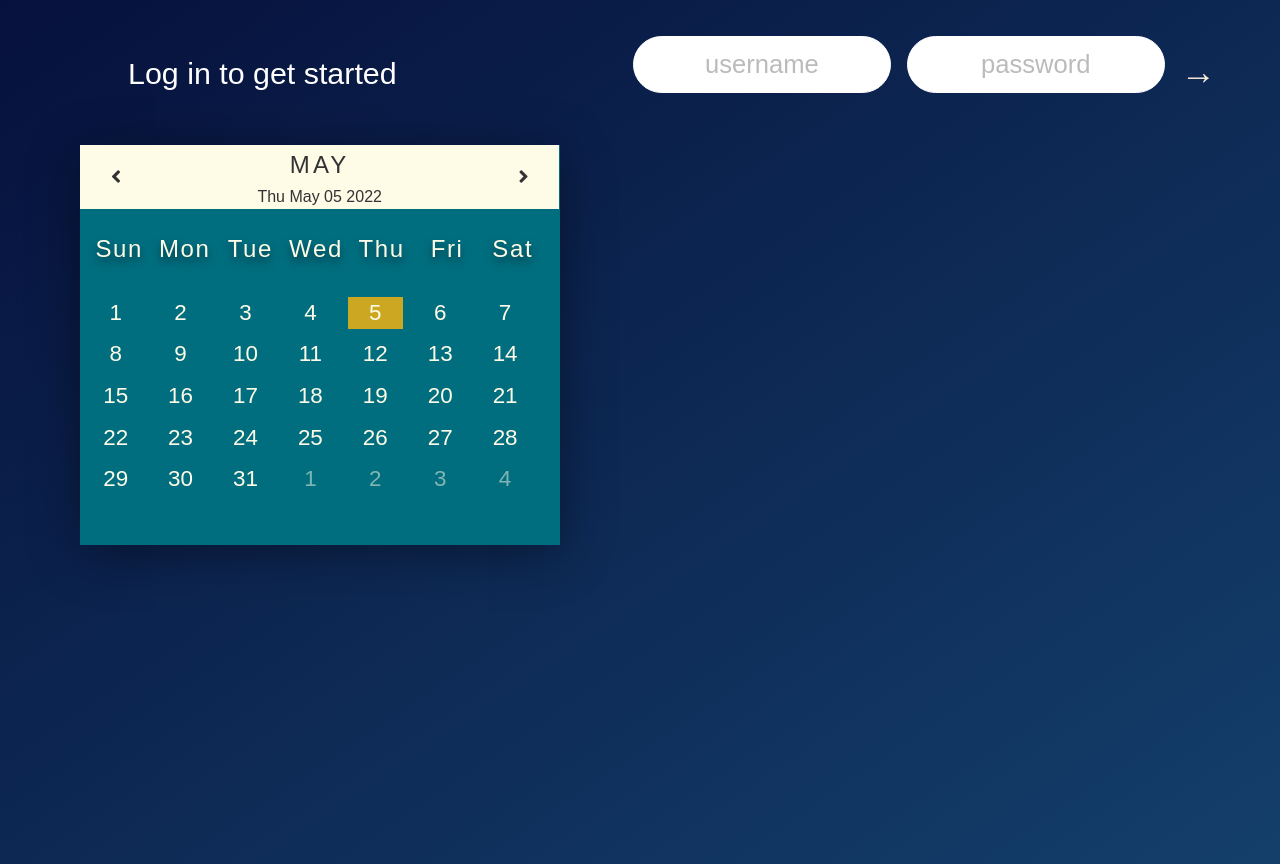
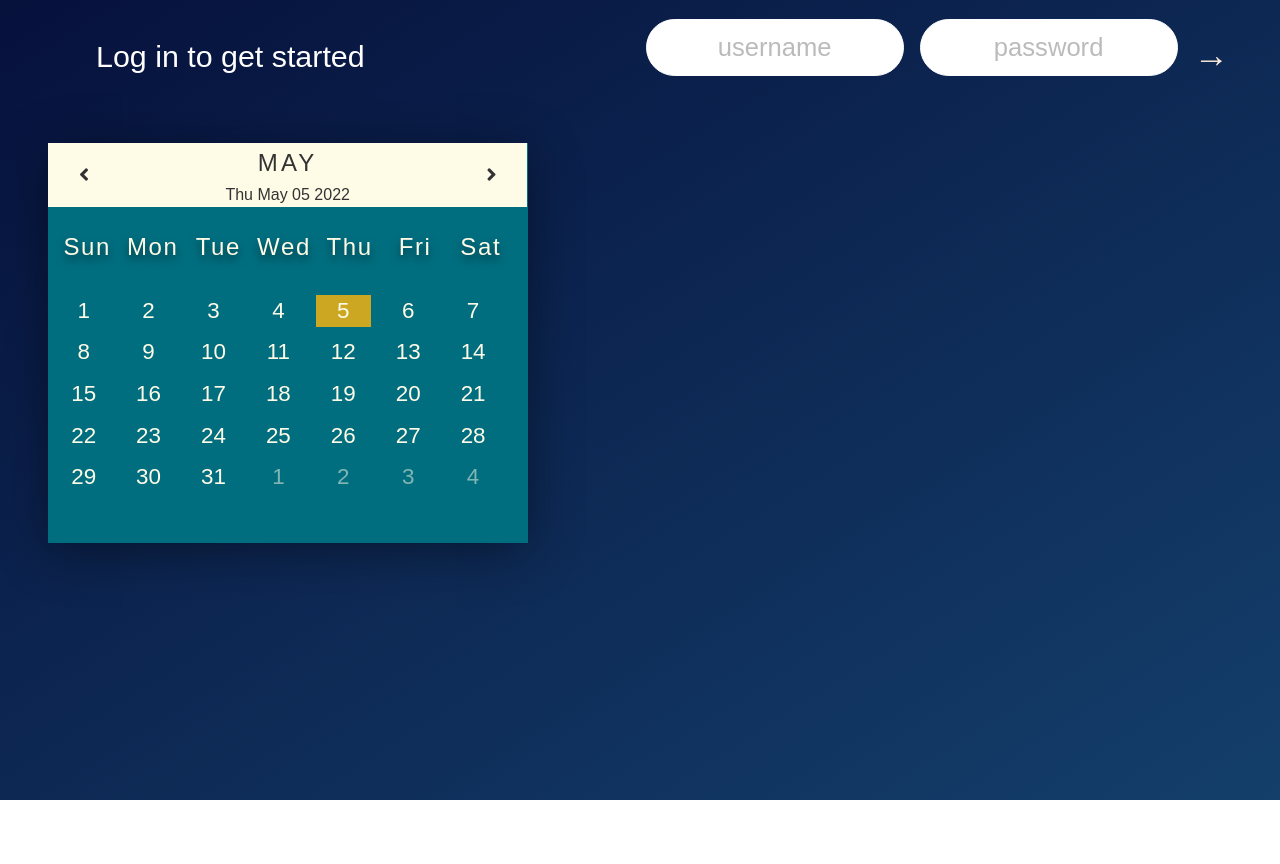
Before and after one commit to nabatsen/ELEC-C9821-2022-Project-Visitor-Tracker-team3, a plain HTML site: page front/index.html in a window 1280 px wide. After the commit the page ends 800 px from the top, so only its background shows below. Drawn offline with nearby package versions, Linux system fonts and the light colour scheme.

Commit message:
Fix page

```diff
--- a/front/style/style.css
+++ b/front/style/style.css
@@ -12,7 +12,7 @@ body {
   color: #333;
   background-image: linear-gradient(to top left, #143f6b 0%, #06113c 100%);
   /* display: flex; */
-  padding: 2rem;
+  /* padding: 0.3rem; */
   height: 100vh;
 }
 
@@ -29,6 +29,7 @@ nav {
   padding: 1.2rem 4rem 0;
 }
 .login {
+  padding: 1.2rem;
   display: flex;
 }
 
```
